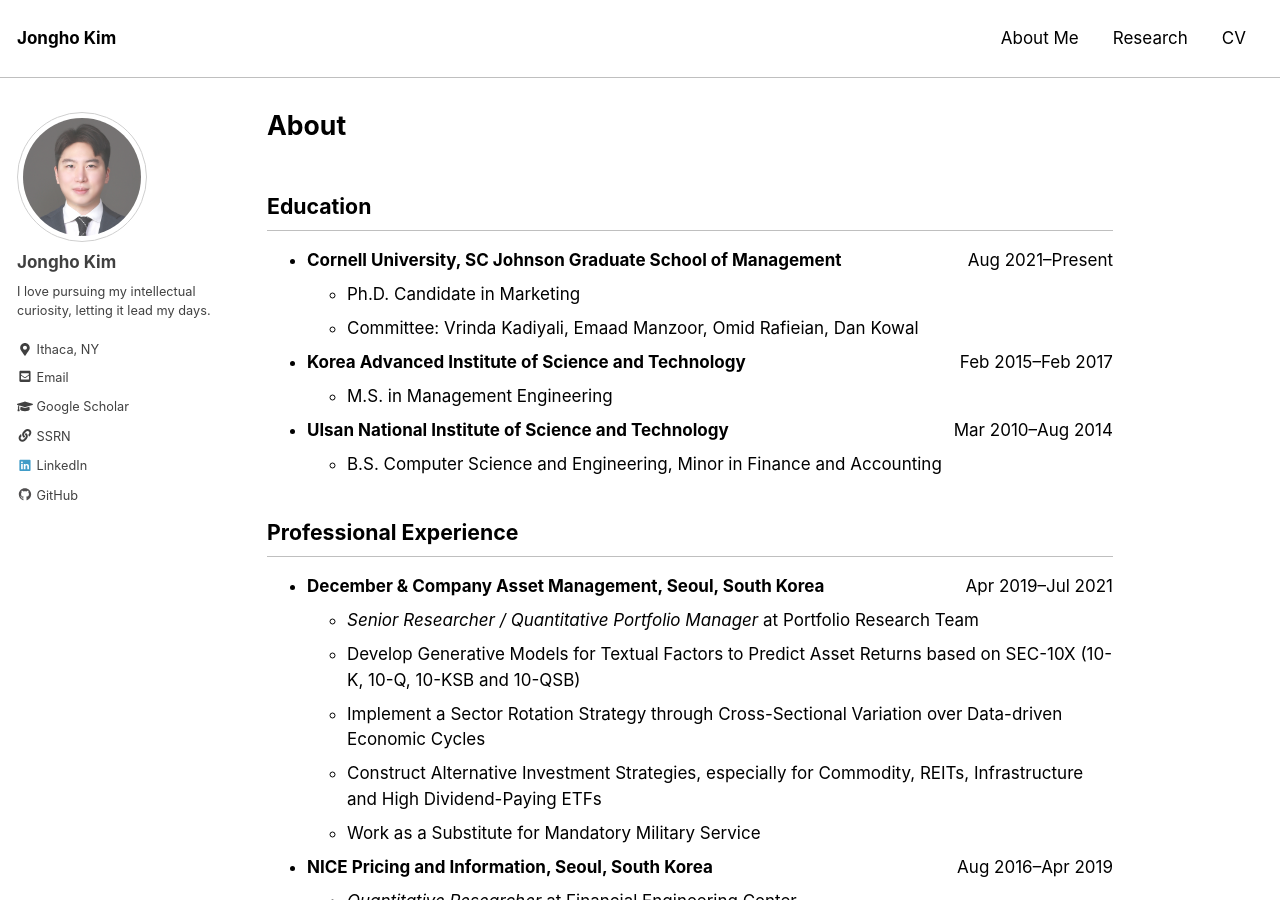
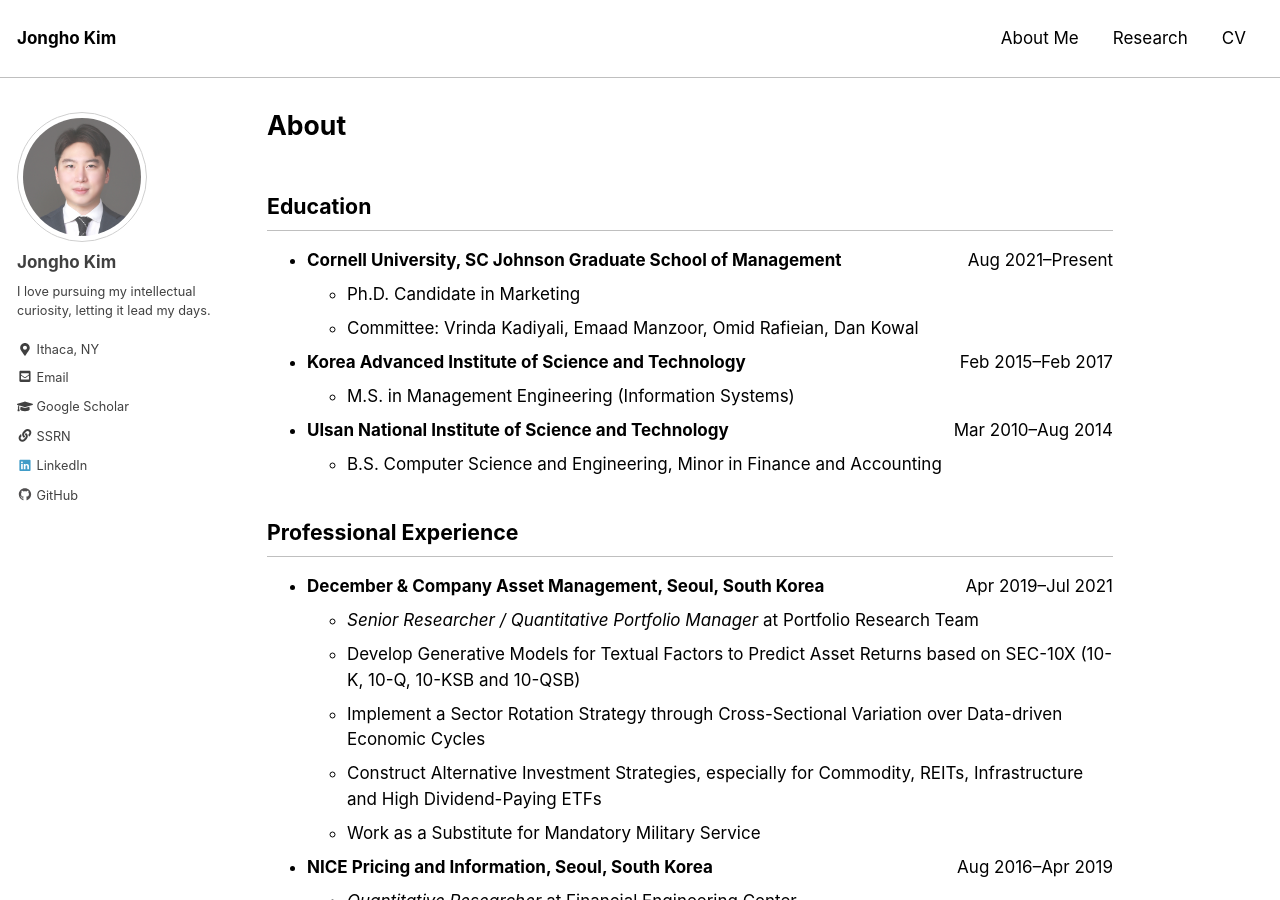
Before and after one commit to jonghkim/jonghkim.github.io, a Jekyll site: the page built from _pages/about.md, in a window 1280 px wide and 900 px high. Built offline with Jekyll 4.4.1, drawn with Linux system fonts in a browser that asks for light colours.

Commit message:
update track

```diff
--- a/_pages/about.md
+++ b/_pages/about.md
@@ -11,7 +11,7 @@ last_modified_at: 2025-11-22
     - Ph.D. Candidate in Marketing
     - Committee: Vrinda Kadiyali, Emaad Manzoor, Omid Rafieian, Dan Kowal
 - **Korea Advanced Institute of Science and Technology** <span style="float:right">Feb 2015–Feb 2017</span>
-    - M.S. in Management Engineering
+    - M.S. in Management Engineering (Information Systems)
 - **Ulsan National Institute of Science and Technology** <span style="float:right">Mar 2010–Aug 2014</span>
     - B.S. Computer Science and Engineering, Minor in Finance and Accounting
 
```
